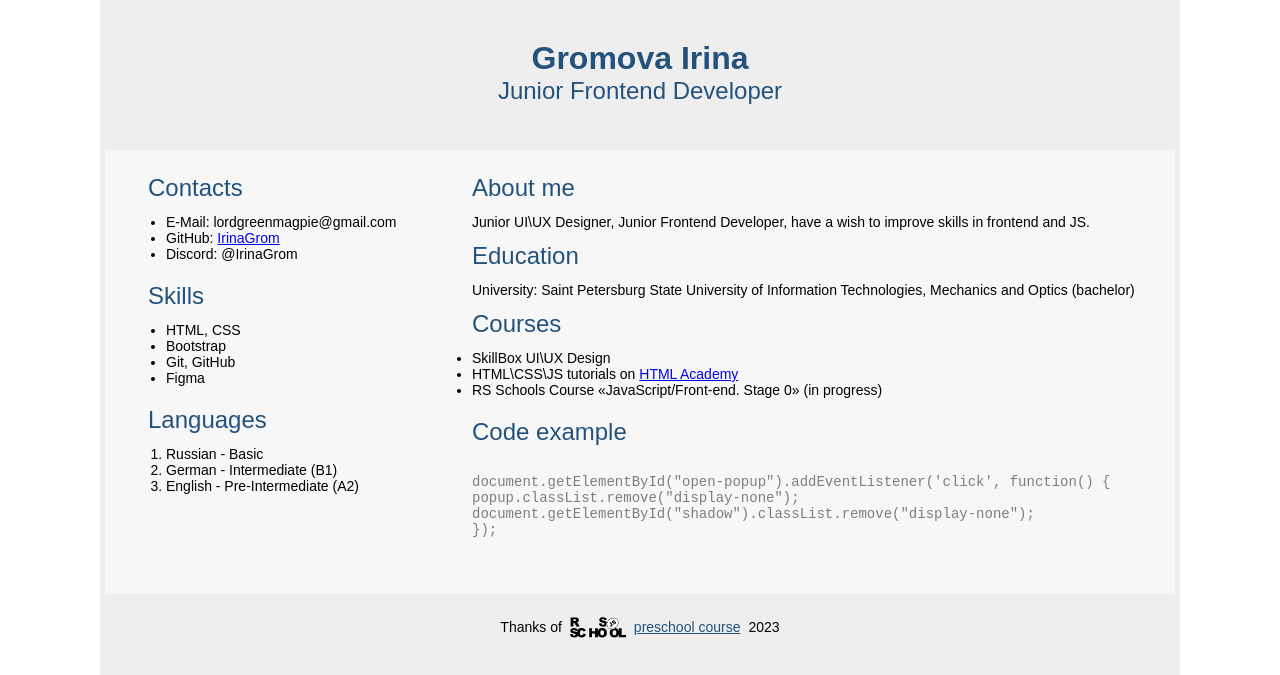
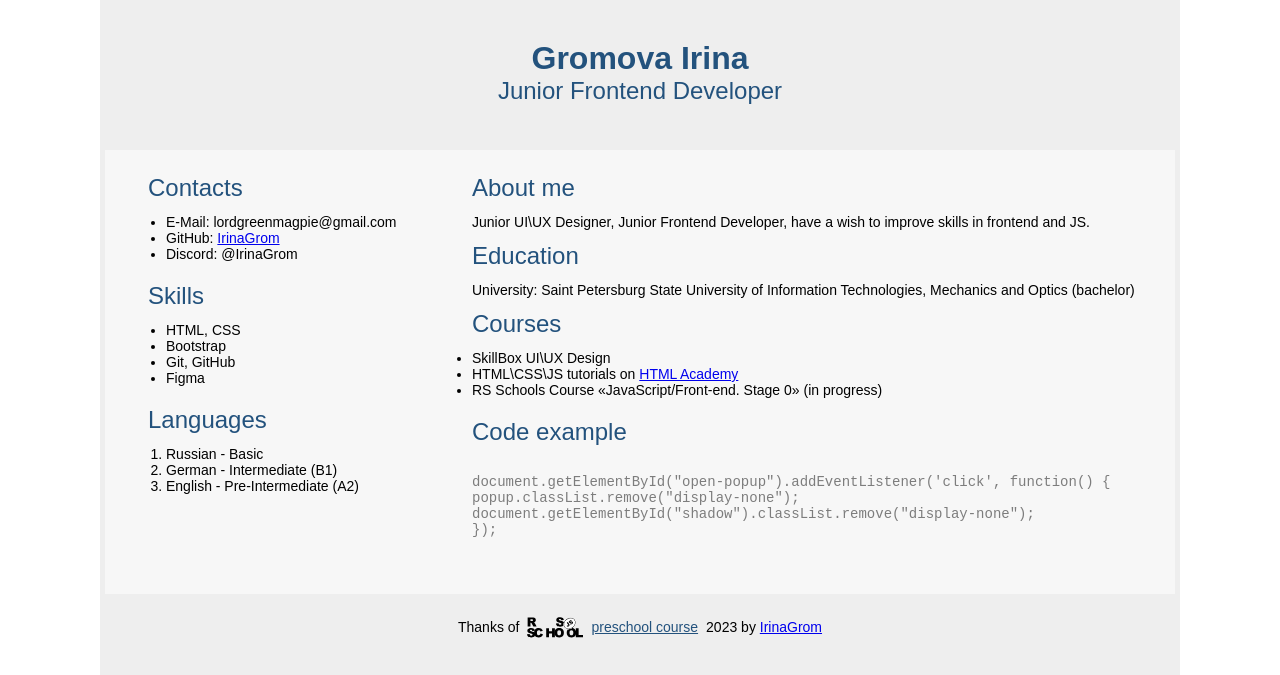
Before and after one commit to IrinaGrom/rsschool-cv, a plain HTML site: page index.html in a window 1280 px wide. Shown: the part 428-1103 px from the top of the page. Drawn offline with Linux system fonts and the light colour scheme.

Commit message:
feat: add git-link

```diff
--- a/index.html
+++ b/index.html
@@ -66,7 +66,7 @@ document.getElementById("shadow").classList.remove("display-none");
           <span>Thanks of</span>
           <img src="assets/img/rs-logo.svg" class="footer-img" alt="rs-logo">
           <a href="https://rs.school/js/" class="footer-link">preschool course</a>
-          <span>2023</span>
+          <span>2023 by <a href="https://github.com/IrinaGrom">IrinaGrom</a></span>
         </div>
       </footer>
     </main>
```
